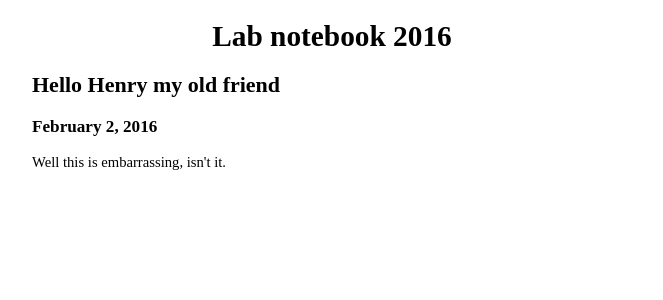
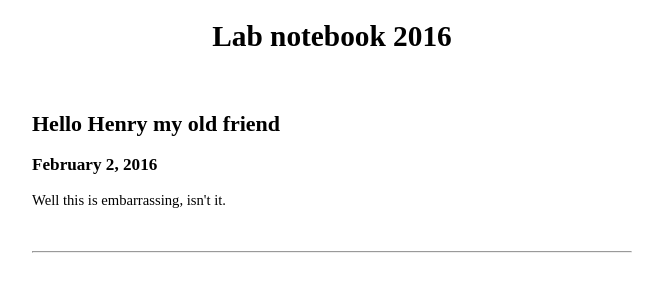
Before and after one commit to mhlinder/web, a PHP site: page /lab/lab.html in a window 1280 px wide. Shown: the top 300 px of the page, without its empty margins (308-971 px from the left). Run offline with PHP 8.4, Linux system fonts and the light colour scheme.

Commit message:
some experiments

```diff
--- a/lab/lab.html
+++ b/lab/lab.html
@@ -7,9 +7,12 @@
 
 <body>
 
-<div class="main center">
+<div class="container">
+  <div class="main">
 
+    <div class="header">
       <h1>Lab notebook 2016</h1>
+    </div>
 
     <div>
       <h2>Hello Henry my old friend</h2>
@@ -18,7 +21,9 @@
 	Well this is embarrassing, isn't it.
       </p>
     </div>
+  </div>
 
+  <hr />
 </div>
 
 </body>
--- a/schema.css
+++ b/schema.css
@@ -3,17 +3,22 @@ a {
 }
 
 .main {
-    width: 600px;
-    font-size: 11pt;
+    padding-bottom: 20px;
 }
 
 .mono {
     font-family: "Courier", monospace;
 }
 
-.center {
+.container {
     margin-left: auto;
     margin-right: auto;
+    width: 600px;
+    font-size: 11pt;
+}
+
+.header {
+    padding-bottom: 20px;
 }
 
 h1 {
```
Lines whose indentation alone changed are shown as unchanged.
